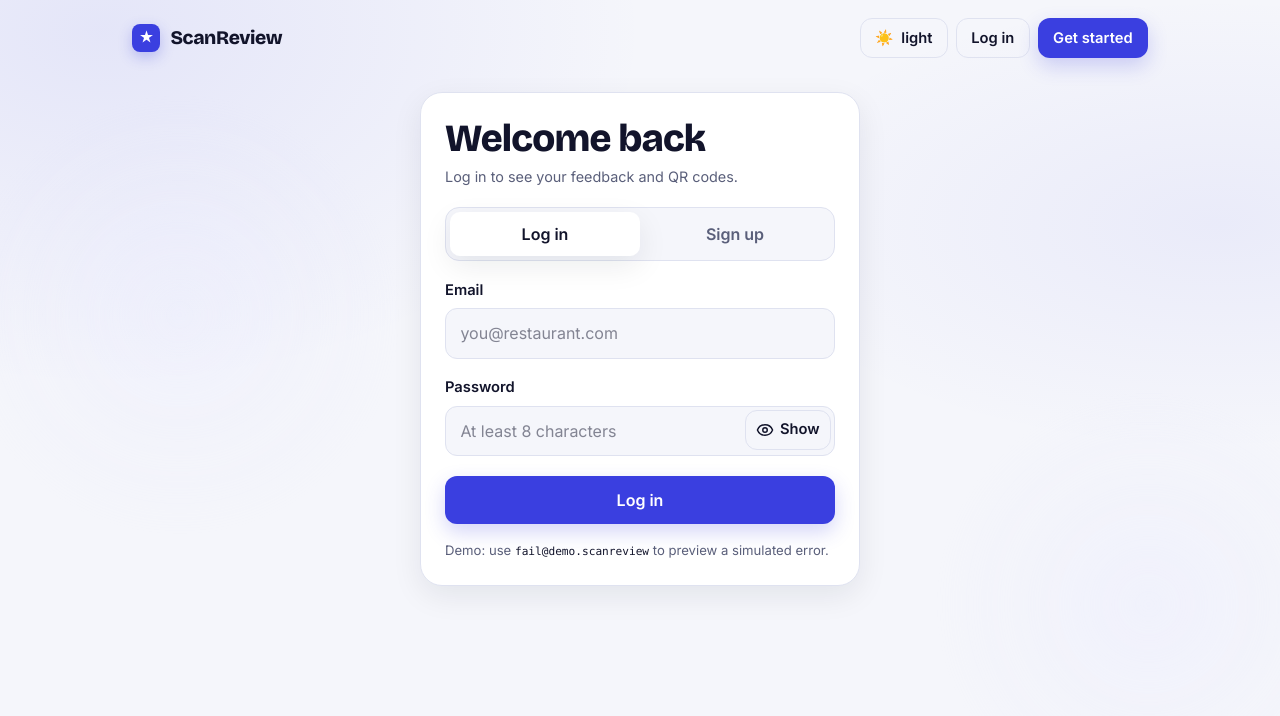
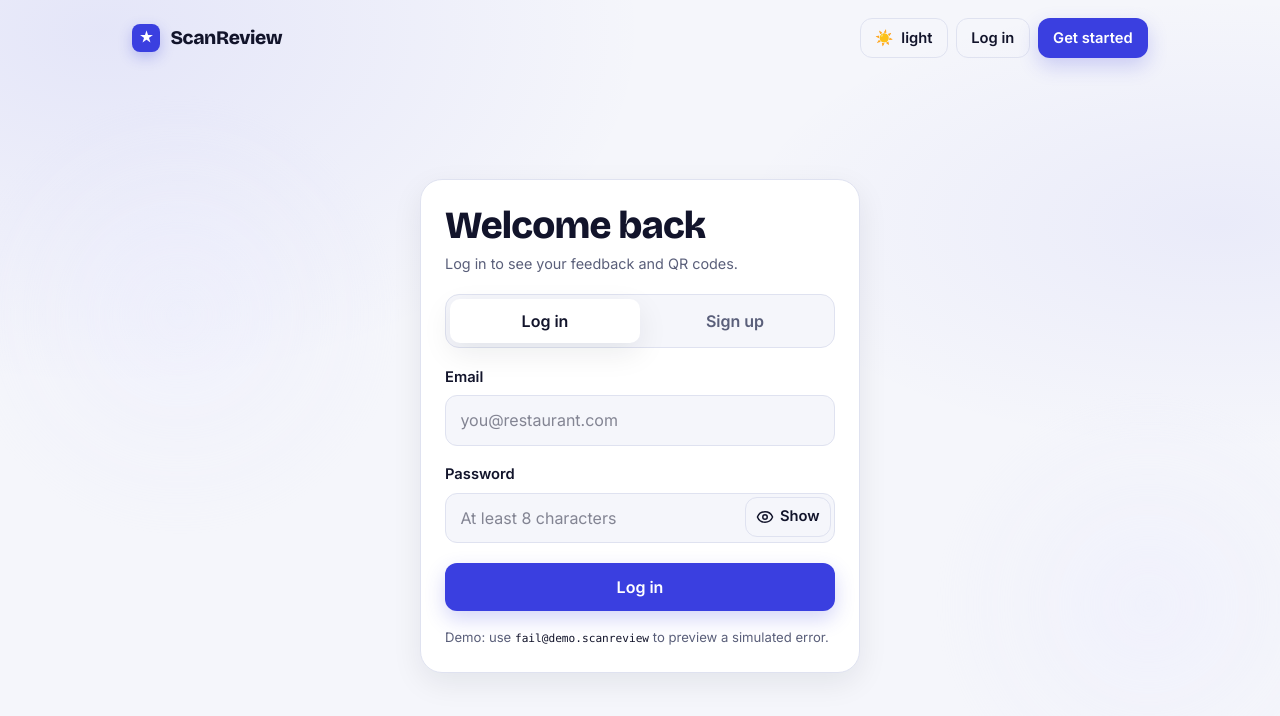
Before and after one commit to Toheed-qureshi21/hackathon-2-Toheed-Qureshi-ScanReview, a Next.js app: page /auth/login in a window 1280 px wide. Shown: the top 716 px of the page. Built offline with nearby package versions, Linux system fonts and the light colour scheme.

Commit message:
fix: shared auth card in center

```diff
--- a/app/globals.css
+++ b/app/globals.css
@@ -493,11 +493,14 @@ textarea {
 }
 
 .auth {
-  display: grid;
-  place-items: start center;
-  padding: 1rem 0 3rem;
+  display: flex;
   flex: 1;
-  align-content: start;
+  justify-content: center;
+  align-items: center;
+  width: 100%;
+  min-width: 0;
+  padding: 1.5rem 0 3rem;
+  box-sizing: border-box;
 }
 
 .auth-card {
```
